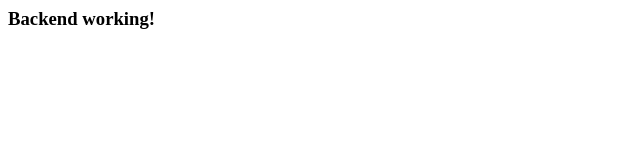
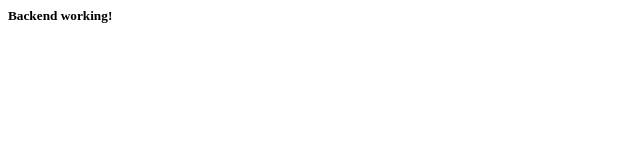
Before and after one commit to matiasstanghelini/api-prueba-01, a website: page public/index.html in a window 1280 px wide. Shown: the whole page, without its empty margins (0-640 px from the left). Drawn offline with Linux system fonts and the light colour scheme.

Commit message:
Se modifca archivo para pushear branch de desarrollo

```diff
--- a/public/index.html
+++ b/public/index.html
@@ -1 +1 @@
-<h3>Backend working!</h3>
+<h5>Backend working!</h5>
```
